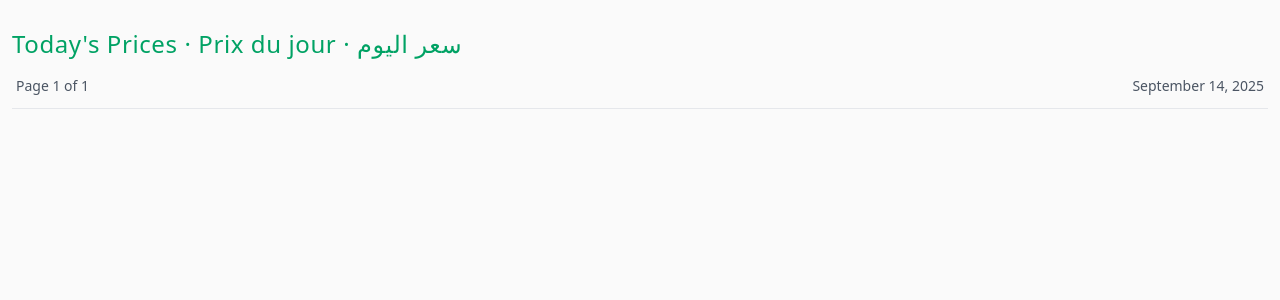
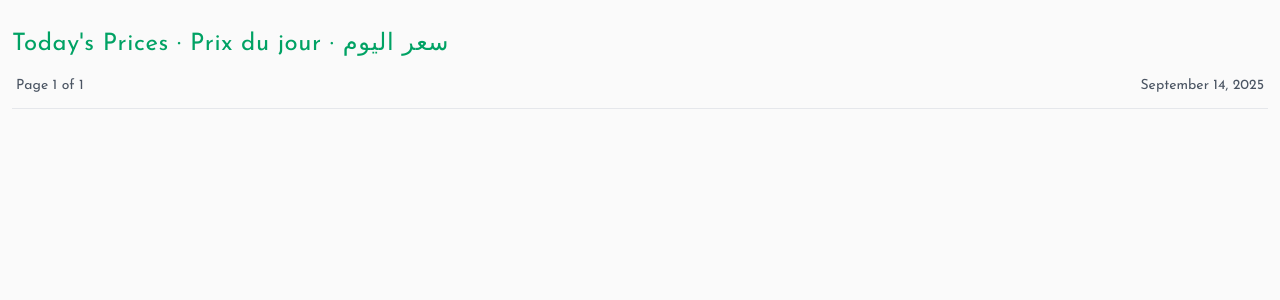
Before and after one commit to souk-edar/social-app, a Django app: page / in a window 1280 px wide. Shown: the top 300 px of the page. Run offline with Django 5.2, Linux system fonts and the light colour scheme; data that the repository does not hold is empty; some libraries are stand-ins or nearby versions.

Commit message:
Changed font

```diff
--- a/socialapp/templates/products.html
+++ b/socialapp/templates/products.html
@@ -5,10 +5,13 @@
   <meta name="viewport" content="width=device-width, initial-scale=1.0" />
   <title>Product List</title>
   <script src="https://cdn.tailwindcss.com"></script>
+  <link rel="preconnect" href="https://fonts.googleapis.com">
+  <link rel="preconnect" href="https://fonts.gstatic.com" crossorigin>
+  <link href="https://fonts.googleapis.com/css2?family=Josefin+Sans:ital,wght@0,100..700;1,100..700&display=swap" rel="stylesheet">
+  <style> body { font-family: "Josefin Sans", sans-serif; } </style>
 </head>
 <body class="bg-[#FAFAFA]">
   <div class="container mx-auto p-3">
-    <!-- Title -->
     <div class="border-b border-gray-200 pb-3 mb-4 mt-4">
     <h1 class="text-xl md:text-2xl text-left tracking-wide mb-4 text-[#00A264]">
         Today's Prices · Prix du jour · سعر اليوم
@@ -18,11 +21,9 @@
         <span>{{ now|date:"F j, Y" }}</span>
     </div>
     </div>
-    <!-- Responsive Grid: 2 columns on small screens, 4 on medium and up -->
     <div class="grid grid-cols-2 md:grid-cols-4 gap-3">
       {% for product in products %}
       <div class="bg-white rounded-lg shadow p-2 flex flex-col justify-between h-full">
-        <!-- Image (top) -->
         <div class="flex items-center justify-center h-24 md:h-40">
           {% if product.image %}
             <img
@@ -32,7 +33,6 @@
             />
           {% endif %}
         </div>
-        <!-- Name + Price -->
         <div class="text-right pr-1 mb-1">
           <p class="text-lg font-normal text-black truncate">
             {{ product.nameArabic }}
```
